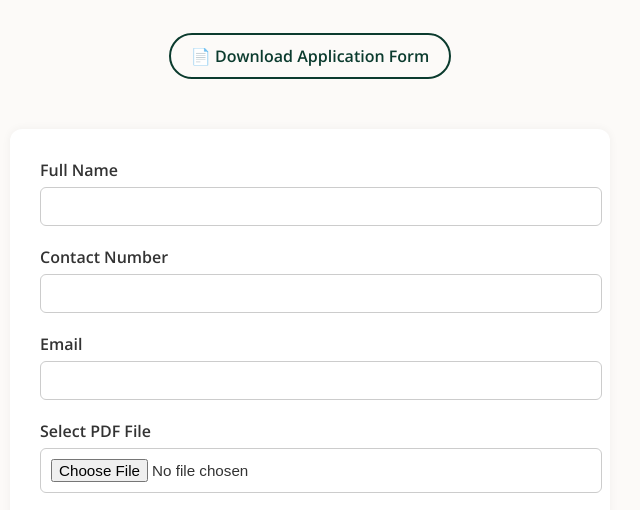
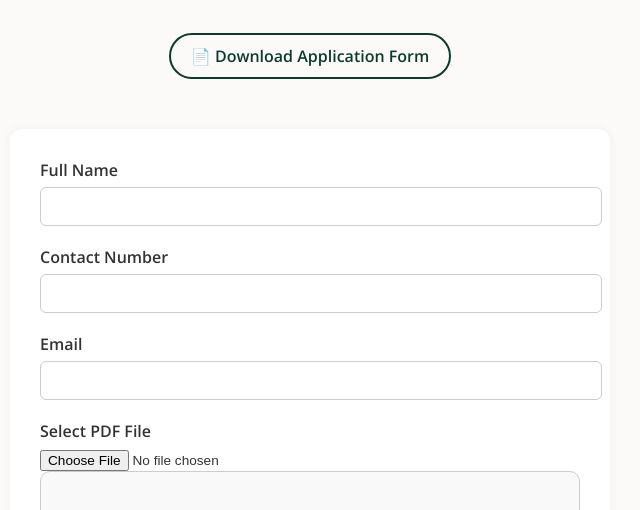
Before and after one commit to taehong-konkuk/krea, a plain HTML site: page apply.html in a window 1280 px wide. Shown: the part 221-731 px from the top of the page, without its empty margins (330-970 px from the left). Drawn offline with nearby package versions, Linux system fonts and the light colour scheme.

Commit message:
Update apply.html

```diff
--- a/apply.html
+++ b/apply.html
@@ -60,16 +60,13 @@
       margin-bottom: 6px;
       font-weight: 600;
     }
-    input[type="text"], input[type="email"], input[type="file"] {
+    input[type="text"], input[type="email"] {
       width: 100%;
       padding: 10px;
       margin-bottom: 20px;
       border: 1px solid #ccc;
       border-radius: 6px;
       font-size: 0.95rem;
-    }
-    input[type="file"] {
-      display: block !important;
     }
     #drop-zone {
       border: 1px solid #ccc;
@@ -130,6 +127,13 @@
       font-size: 1rem;
       width: 100%;
     }
+    #file-upload {
+      font-size: 0.85rem;
+      border: none;
+      margin: 0;
+      padding: 0;
+      box-shadow: none;
+    }
   </style>
 </head>
 <body>
@@ -152,7 +156,7 @@
       <input type="file" name="attachment" id="file-upload" accept="application/pdf" required>
 
       <div id="drop-zone">
-        <p style="color:#666; font-style: italic; margin: 0;">📂 Drag and drop your PDF file(s) here</p>
+        <p style="color:#666; font-style: italic; margin: 0; text-align: left;">📂 Drag and drop your PDF file(s) here</p>
         <div id="file-list"></div>
         <div id="file-error" class="error-message"></div>
       </div>
```
